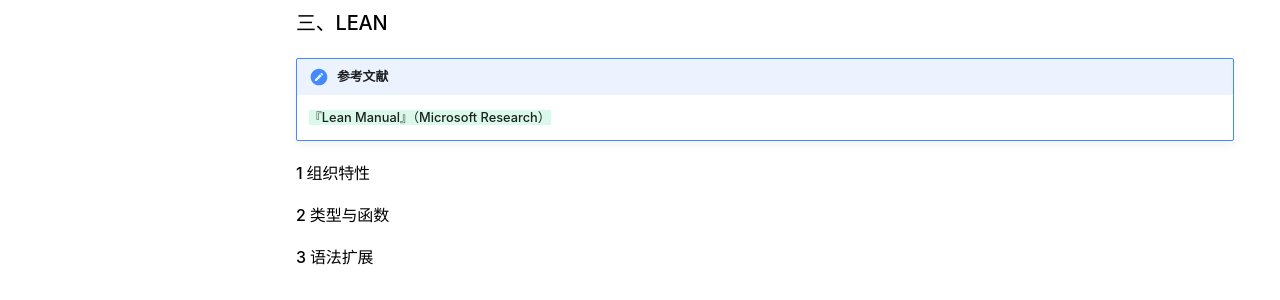
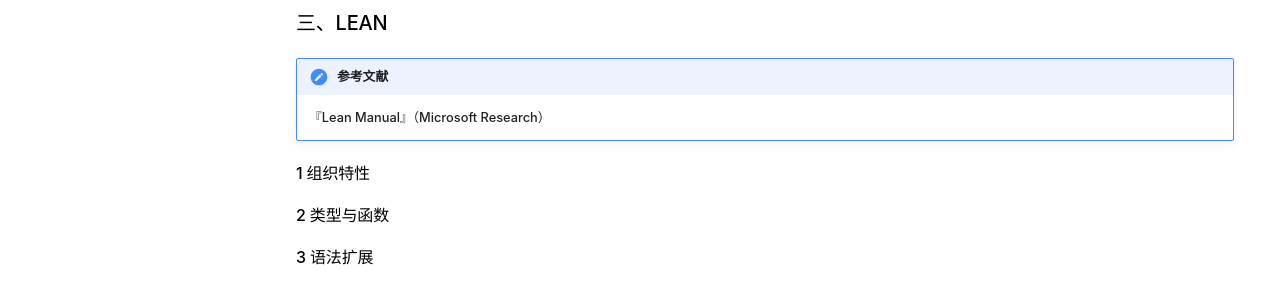
Before and after one commit to ShiinaHiiragi/note, an MkDocs documentation site: the page built from docs/intro/toc.md, in a window 1280 px wide. Shown: the part 395-695 px from the top of the page. Built offline with MkDocs 1.6.1 and Material for MkDocs 9.7.7, drawn with Linux system fonts in a browser that asks for light colours; comment, search, counter and statistics services are not loaded.

Commit message:
change toc

```diff
--- a/docs/intro/toc.md
+++ b/docs/intro/toc.md
@@ -7,7 +7,7 @@
 ### 三、LEAN
 
 !!! note "参考文献"
-    {++『Lean Manual』（Microsoft Research）++}
+    『Lean Manual』（Microsoft Research）
 
 #### 1 组织特性
 
@@ -60,7 +60,7 @@
 
 !!! note "参考文献"
     1. 『结构证明论』（马明辉），下略
-    2. {++『Ordinal Analysis with an Introduction to Proof Theory』（Toshiyasu Arai）++}
+    2. 『Ordinal Analysis with an Introduction to Proof Theory』（Toshiyasu Arai）
 
 #### 1 命题逻辑
 1. Hilbert 系统：第一章
@@ -105,7 +105,7 @@
 !!! note "参考文献"
     1. 『递归论：算法与随机性基础』（郝兆宽、杨睿之、杨跃），下略
     2. 『数理逻辑：证明及其限度』（郝兆宽、杨睿之、杨跃）
-    3. {++『逆数学と 2 階算術』（田中一之）++}
+    3. 『逆数学と 2 階算術』（田中一之）
 
 #### 3 不可解度论
 1. 图灵归约与图灵度：§3.1、§3.2
@@ -127,7 +127,7 @@
 
 !!! note "参考文献"
     1. 『集合论：对无穷概念的探索』（郝兆宽、杨睿之）
-    2. {++『The Higher Infinite: Large Cardinals in Set Theory from Their Beginnings』（Akihiro Kanamori）++}
+    2. 『The Higher Infinite: Large Cardinals in Set Theory from Their Beginnings』（Akihiro Kanamori）
 
 #### 3 连续统假设
 1. 集宇宙：第七章
@@ -146,7 +146,7 @@
 ### 三、近世代数
 
 !!! note "参考文献"
-    {++『近世代数』（丘维声）++}
+    『近世代数』（丘维声）
 
 #### 1 群论
 
@@ -159,7 +159,7 @@
 ### 四、范畴论
 
 !!! note "参考文献"
-    {++『范畴论』（贺伟）++}
+    『范畴论』（贺伟）
 
 #### 1 范畴
 
@@ -171,7 +171,7 @@
 ### 一、解析几何
 
 !!! note "参考文献"
-    1. {++『微分几何』（彭家贵、陈卿）++}
+    1. 『微分几何』（彭家贵、陈卿）
 
 #### 4 曲线理论
 - 曲线的局部理论
@@ -185,7 +185,7 @@
 ### 三、代数拓扑
 
 !!! note "参考文献"
-    {++『代数拓扑讲义』（周建伟）++}
+    『代数拓扑讲义』（周建伟）
 
 #### 1 基本群
 
@@ -194,7 +194,7 @@
 ### 四、微分几何
 
 !!! note "参考文献"
-    {++『流形与几何初步』（梅加强）++}
+    『流形与几何初步』（梅加强）
 
 #### 1 微分流形
 
@@ -209,7 +209,7 @@
 ### 二、实分析
 
 !!! note "参考文献"
-    {++『实变函数与泛函分析基础』（程其襄、张奠宙、胡善文、薛以峰）++}
+    『实变函数与泛函分析基础』（程其襄、张奠宙、胡善文、薛以峰）
 
 #### 1 测度论
 
@@ -220,7 +220,7 @@
 ### 三、复分析
 
 !!! note "参考文献"
-    {++『复变函数论』（钟玉泉）++}
+    『复变函数论』（钟玉泉）
 
 #### 1 复变函数
 
@@ -237,7 +237,7 @@
 ### 四、泛函分析
 
 !!! note "参考文献"
-    {++『实变函数与泛函分析基础』（程其襄、张奠宙、胡善文、薛以峰）++}
+    『实变函数与泛函分析基础』（程其襄、张奠宙、胡善文、薛以峰）
 
 #### 1 赋范线性空间
 
@@ -251,8 +251,8 @@
 ### 一、概率论
 
 !!! note "参考文献"
-    1. {++『现代概率论基础』（汪嘉冈）++}
-    2. {++『随机过程』（方兆本、缪柏其）++}
+    1. 『现代概率论基础』（汪嘉冈）
+    2. 『随机过程』（方兆本、缪柏其）
 
 #### 1 可测空间
 
@@ -267,7 +267,7 @@
 ### 二、数理统计
 
 !!! note "参考文献"
-    {++『高等数理统计』（茆诗松、王静龙、濮晓龙）++}
+    『高等数理统计』（茆诗松、王静龙、濮晓龙）
 
 #### 1 统计量
 
@@ -280,8 +280,8 @@
 ### 三、信息理论
 
 !!! note "参考文献"
-    1. {++『信息论基础教程』（翟明岳）++}
-    2. {++『代数编码与密码』（许以超、马松雅）++}
+    1. 『信息论基础教程』（翟明岳）
+    2. 『代数编码与密码』（许以超、马松雅）
 
 #### 1 信息论
 
@@ -294,7 +294,7 @@
 
 !!! note "参考文献"
     1. 『Type Theory and Formal Proof: an Introduction』（Rob Nederpelt、Herman Geuvers）
-    2. {++『Homotopy Type Theory: Univalent Foundations of Mathematics』（The Univalent Foundations Program）++}
+    2. 『Homotopy Type Theory: Univalent Foundations of Mathematics』（The Univalent Foundations Program）
 
 #### 1 一般类型论
 
@@ -307,7 +307,7 @@
 ### 二、形式语言
 
 !!! note "参考文献"
-    {++『The Formal Semantics of Programming Languages: An Introduction』（Glynn Winskel）++}
+    『The Formal Semantics of Programming Languages: An Introduction』（Glynn Winskel）
 
 #### 2 形式语义
 1. 指称语义
```
Also changed, not shown: docs/index.md (+6 -6 lines), docs/intro/norm.md (+36 -27 lines).
